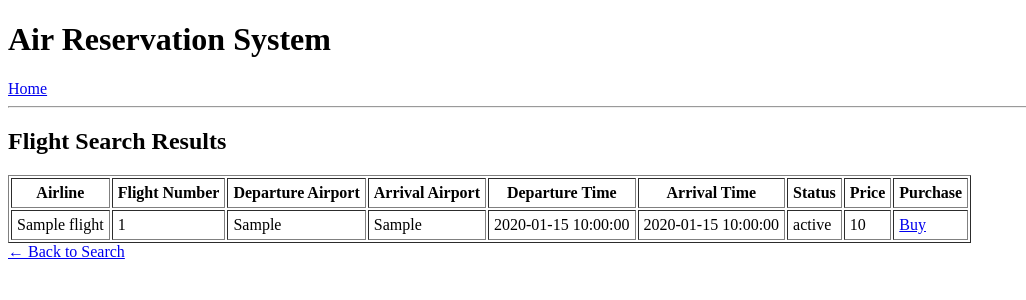
After one commit to CenturiesLoD/CS-213-Database, a Flask app: template templates/customer/search_results.html in a window 1280 px wide. The commit adds this page. Shown: the top 300 px of the page, without its empty margins (0-1026 px from the left). Run offline with Flask 3, Linux system fonts and the light colour scheme; the template is opened without the code that fills it: most values are stand-ins (such as "Sample title", 1, 10 or a date in 2020).

Commit message:
12.3night

```diff
--- /dev/null
+++ b/templates/customer/search_results.html
@@ -0,0 +1,45 @@
+{% extends "base.html" %}
+
+{% block title %}Search Results{% endblock %}
+
+{% block content %}
+<h2>Flight Search Results</h2>
+
+{% if results %}
+    <table border="1" cellpadding="5">
+        <tr>
+            <th>Airline</th>
+            <th>Flight Number</th>
+            <th>Departure Airport</th>
+            <th>Arrival Airport</th>
+            <th>Departure Time</th>
+            <th>Arrival Time</th>
+            <th>Status</th>
+            <th>Price</th>
+            <th>Purchase</th>
+        </tr>
+        {% for flight in results %}
+        <tr>
+            <td>{{ flight.airline_name }}</td>
+            <td>{{ flight.flight_num }}</td>
+            <td>{{ flight.departure_airport }}</td>
+            <td>{{ flight.arrival_airport }}</td>
+            <td>{{ flight.departure_time }}</td>
+            <td>{{ flight.arrival_time }}</td>
+            <td>{{ flight.status }}</td>
+            <td>{{ flight.price }}</td>
+            <td>
+                <a href="{{ url_for('customer.purchase', flight_num=flight.flight_num, airline=flight.airline_name) }}">
+                    Buy
+                </a>
+            </td>
+        </tr>
+        {% endfor %}
+    </table>
+{% else %}
+    <p>No flights found matching your criteria.</p>
+{% endif %}
+
+<a href="{{ url_for('customer.search_flights') }}">← Back to Search</a>
+
+{% endblock %}
--- a/templates/index.html
+++ b/templates/index.html
@@ -5,6 +5,11 @@
 {% block content %}
     <h2>Welcome!</h2>
     <p>This is the front page of our airline reservation system.</p>
+
+    <div style="margin: 20px 0;">
+        <a href="{{ url_for('auth.register') }}">Register</a> |
+        <a href="{{ url_for('auth.login') }}">Login</a>
+    </div>
 
     <h3>Airlines in our system:</h3>
     {% if airlines %}
```
Also changed, not shown: customer/routes.py (+37 -3 lines), templates/customer/search.html (+18 -2 lines).
